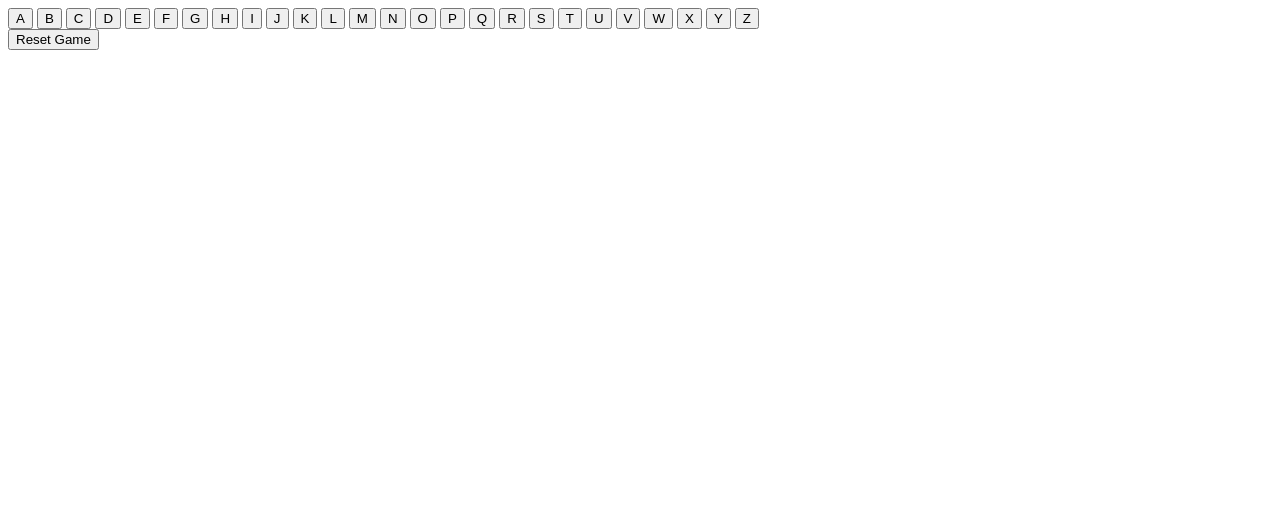
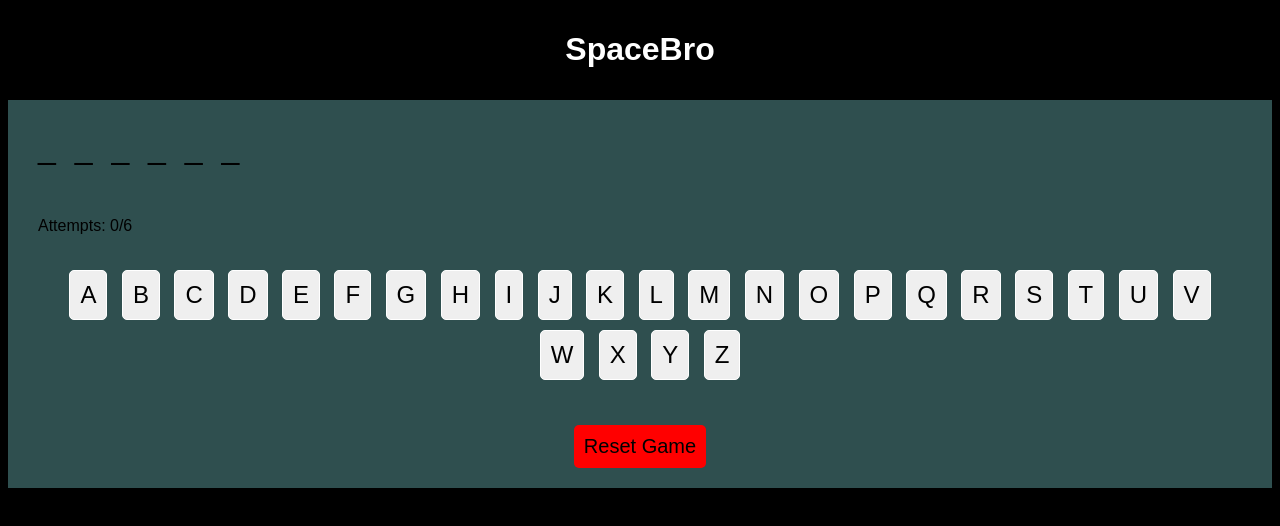
Before and after one commit to migesebastian/SpaceBro, a plain HTML site: page index.html in a window 1280 px wide. Drawn offline with Linux system fonts and the light colour scheme.

Commit message:
SpaceBro

```diff
--- a/app.js
+++ b/app.js
@@ -1,17 +1,85 @@
 /*-------------------------------- Constants --------------------------------*/
 const selectors = {
-    spacemanGame: '#spaceman-game',
+    spacebroGame: '#spacebroGame',
     letter: '.letter',
     reset: '#reset',
     word: '#word',
     message: '#message'
 }
 const words = ['GAINZ', 'PROTEIN', 'FAILURE', 'PUMPED', 'DED']
+const randomIndex = (words.length);
+const selectedWords = words[randomIndex];
+const MAX = 6
+/*-------------------------------- Variables --------------------------------*/
+let selectedWord = '';
+let displayedWord = '';
+let attempts = 0;
+/*------------------------ Cached Element References ------------------------*/
 
-/*-------------------------------- Variables --------------------------------*/
+const spacebroGame = document.querySelector(selectors.spacebroGame)
+const wordDisplay = document.querySelector(selectors.word)
+const messageDisplay = document.querySelector(selectors.message)
+const resetGame = document.querySelector(selectors.reset)
 
-/*------------------------ Cached Element References ------------------------*/
+/*----------------------------- Event Listeners -----------------------------*/
+
+
+spacebroGame.addEventListener('click', (event) => {
+    if (event.target.classList.contains(selectors.letter.slice(1))) {
+        handleLetterGuess(event.target.dataset.letter);
+    } if (event.target.id === selectors.reset.slice(1)) {
+        resetGame();
+    }
+})
 
 /*-------------------------------- Functions --------------------------------*/
 
-/*----------------------------- Event Listeners -----------------------------*/
+function startGame() {
+    selectedWord = words[Math.floor(Math.random() * words.length)];
+    displayedWord = '_'.repeat(selectedWord.length);
+    attempts = 0;
+    messageDisplay.textContent = '_';
+    updateDisplay();
+}
+
+function handleLetterGuess(letter){
+    let displayedArray = displayedWord.split('');
+    if (selectedWord.includes(letter)) {
+
+    }
+}
+// function handleLetterGuess(letter) {
+//     if (selectedWord.includes(letter)) {
+//         let displayedArray = displayedWord.split('');
+//         selectedWord.split('').forEach((character, index) => {
+//             if (character === letter) {
+//                 displayedArray[index] = letter;
+//             }
+//         });
+//         displayedWord = displayedArray.join('');
+//     } else {
+//         attempts++;
+//     }
+//     console.log(displayedArray)
+//     checkGameStatus();
+//     updateDisplay();
+// }
+
+function checkGameStatus() {
+    if (displayedWord === selectedWord) {
+        messageDisplay.textContent = 'Congratulations! You won!';
+    } else if (attempts >= MAX) {
+        messageDisplay.textContent = `Game Over! The word was ${selectedWord}.`;
+    }
+}
+
+function updateDisplay() {
+    wordDisplay.textContent = displayedWord.split('').join(' ');
+    messageDisplay.textContent = `Attempts: ${attempts}/${MAX}`;
+}
+
+function reset() {
+
+}
+
+startGame()
--- a/index.html
+++ b/index.html
@@ -4,10 +4,12 @@
     <meta charset="UTF-8">
     <meta name="viewport" content="width=device-width, initial-scale=1.0">
     <title>Document</title>
+    <script defer src="./app.js"></script>
     <link rel="stylesheet" href="./style.css">
 </head>
 <body>
-    <div id="spacebro">
+    <h1>SpaceBro</h1>
+    <div id="spacebroGame">
         <div class="word" id="word"></div>
         <div class="message" id="message"></div>
         <div class="letters">
--- a/style.css
+++ b/style.css
@@ -0,0 +1,65 @@
+body {
+    font-family: 'Montserrat', sans-serif;
+    text-align: center;
+    background-color: black;
+}
+
+div {
+    background-color: darkslategrey;
+    width: fit-content;
+    padding: 15px;
+  }
+
+h1 {
+    font-family: 'Montserrat', sans-serif;
+    color: white;
+    padding: 10px;
+    display:flex;
+    justify-content: space-around;
+    align-items: center;
+}
+
+#spaceman-game {
+    max-width: 400px;
+    margin: 50px auto;
+    padding: 20px;
+    border: 1px solid #ccc;
+    border-radius: 10px;
+    background-color: #fff;
+}
+
+.word {
+    font-size: 2em;
+    margin-bottom: 20px;
+    letter-spacing: 5px
+}
+
+.messeage {
+    margin: 20px 0;
+    font-size: 2em;
+    color: red
+}
+
+.letters {
+    margin-bottom: 20px
+}
+
+.letter {
+    padding: 10px;
+    font-size: 1.5em;
+    margin: 5px;
+    border: 1px solid white;
+    border-radius: 5px;
+    cursor: pointer
+}
+
+#reset {
+    padding: 10px;
+    background-color: red;
+    font-size: 1.25em;
+    margin: 5px;
+    border: 1px;
+    border-radius: 5px;
+    color: black;
+    cursor: pointer
+}
```
